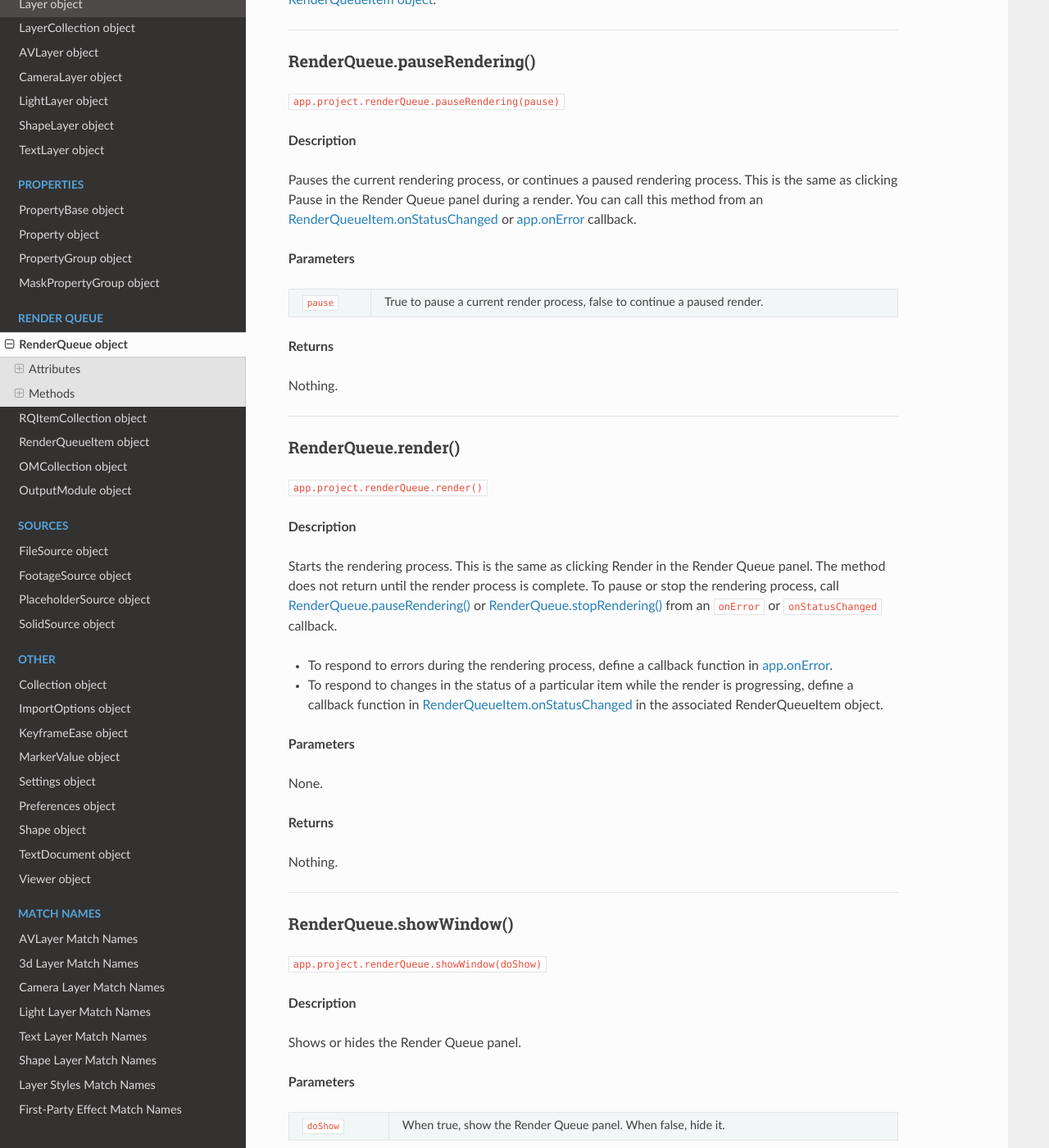
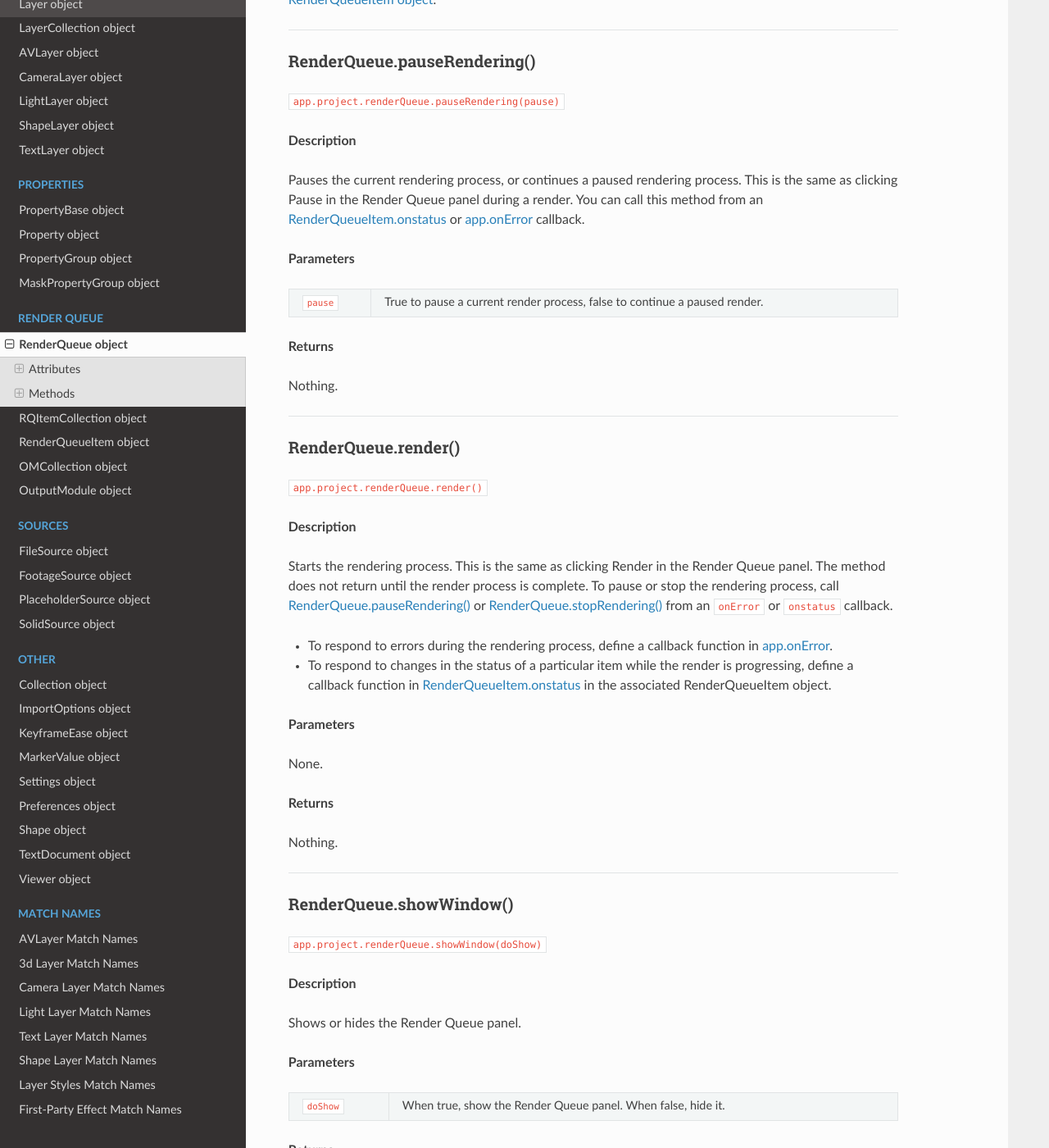
Before and after one commit to docsforadobe/after-effects-scripting-guide, a Sphinx documentation site: the page built from docs/renderqueue/renderqueue.rst, in a window 1280 px wide and 1400 px high, scrolled down 2744 px. Shown: the whole window at 82% size. Built offline with Sphinx 7.4.7 and the Read the Docs theme 2.0.0, drawn with Linux system fonts in a browser that asks for light colours; some of the changed text lies outside the part shown.

Commit message:
fixed onStatusChanged to onStatus

```diff
--- a/docs/renderqueue/renderqueue.rst
+++ b/docs/renderqueue/renderqueue.rst
@@ -144,7 +144,7 @@ RenderQueue.pauseRendering()
 
 **Description**
 
-Pauses the current rendering process, or continues a paused rendering process. This is the same as clicking Pause in the Render Queue panel during a render. You can call this method from an :ref:`RenderQueueItem.onStatusChanged` or :ref:`app.onError` callback.
+Pauses the current rendering process, or continues a paused rendering process. This is the same as clicking Pause in the Render Queue panel during a render. You can call this method from an :ref:`RenderQueueItem.onstatus` or :ref:`app.onError` callback.
 
 **Parameters**
 
@@ -168,10 +168,10 @@ RenderQueue.render()
 
 **Description**
 
-Starts the rendering process. This is the same as clicking Render in the Render Queue panel. The method does not return until the render process is complete. To pause or stop the rendering process, call :ref:`renderqueue.pauseRendering` or :ref:`renderqueue.stopRendering` from an ``onError`` or ``onStatusChanged`` callback.
+Starts the rendering process. This is the same as clicking Render in the Render Queue panel. The method does not return until the render process is complete. To pause or stop the rendering process, call :ref:`renderqueue.pauseRendering` or :ref:`renderqueue.stopRendering` from an ``onError`` or ``onstatus`` callback.
 
 -  To respond to errors during the rendering process, define a callback function in :ref:`app.onError`.
--  To respond to changes in the status of a particular item while the render is progressing, define a callback function in :ref:`RenderQueueItem.onStatusChanged` in the associated RenderQueueItem object.
+-  To respond to changes in the status of a particular item while the render is progressing, define a callback function in :ref:`RenderQueueItem.onstatus` in the associated RenderQueueItem object.
 
 **Parameters**
 
@@ -215,7 +215,7 @@ RenderQueue.stopRendering()
 
 **Description**
 
-Stops the rendering process. This is the same as clicking Stop in the Render Queue panel during a render. You can call this method from an :ref:`RenderQueueItem.onStatusChanged` or :ref:`app.onError` callback.
+Stops the rendering process. This is the same as clicking Stop in the Render Queue panel during a render. You can call this method from an :ref:`RenderQueueItem.onstatus` or :ref:`app.onError` callback.
 
 **Parameters**
 
```
Also changed, not shown: docs/renderqueue/renderqueueitem.rst (+4 -4 lines).
